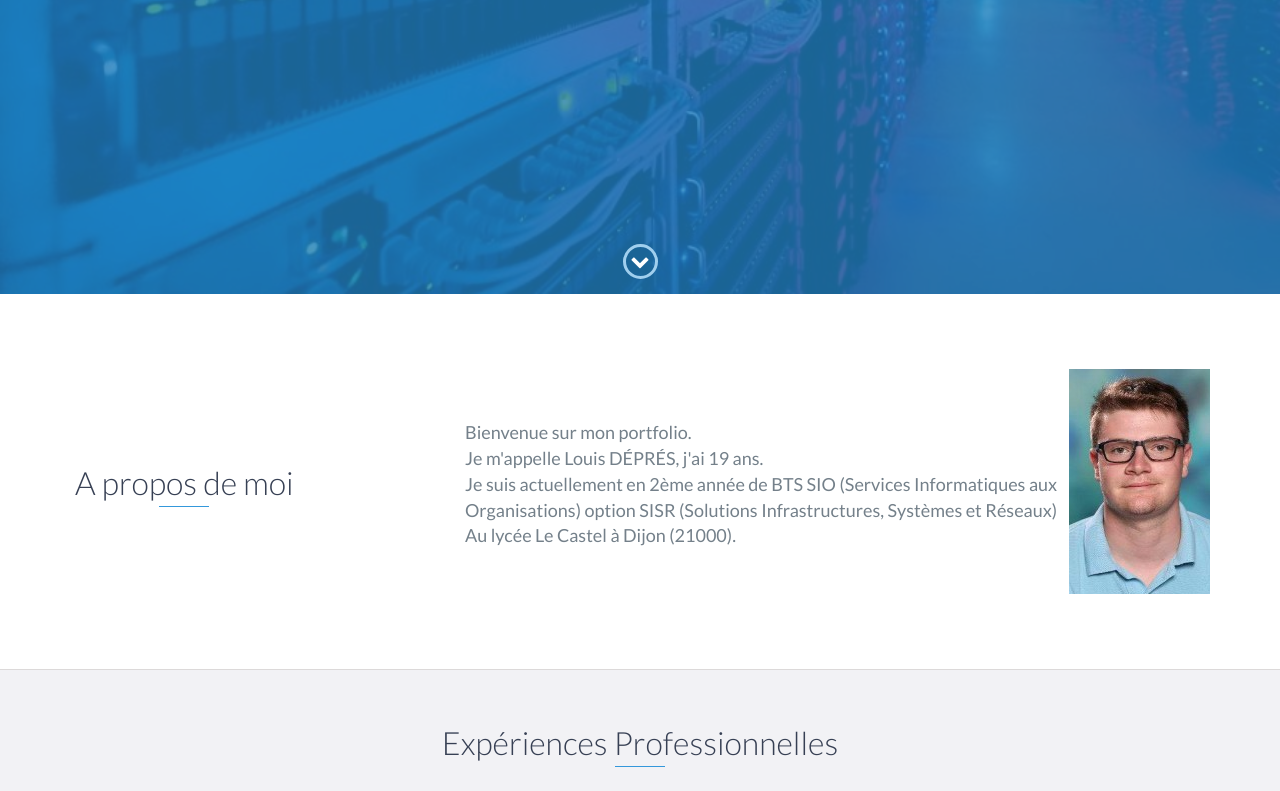
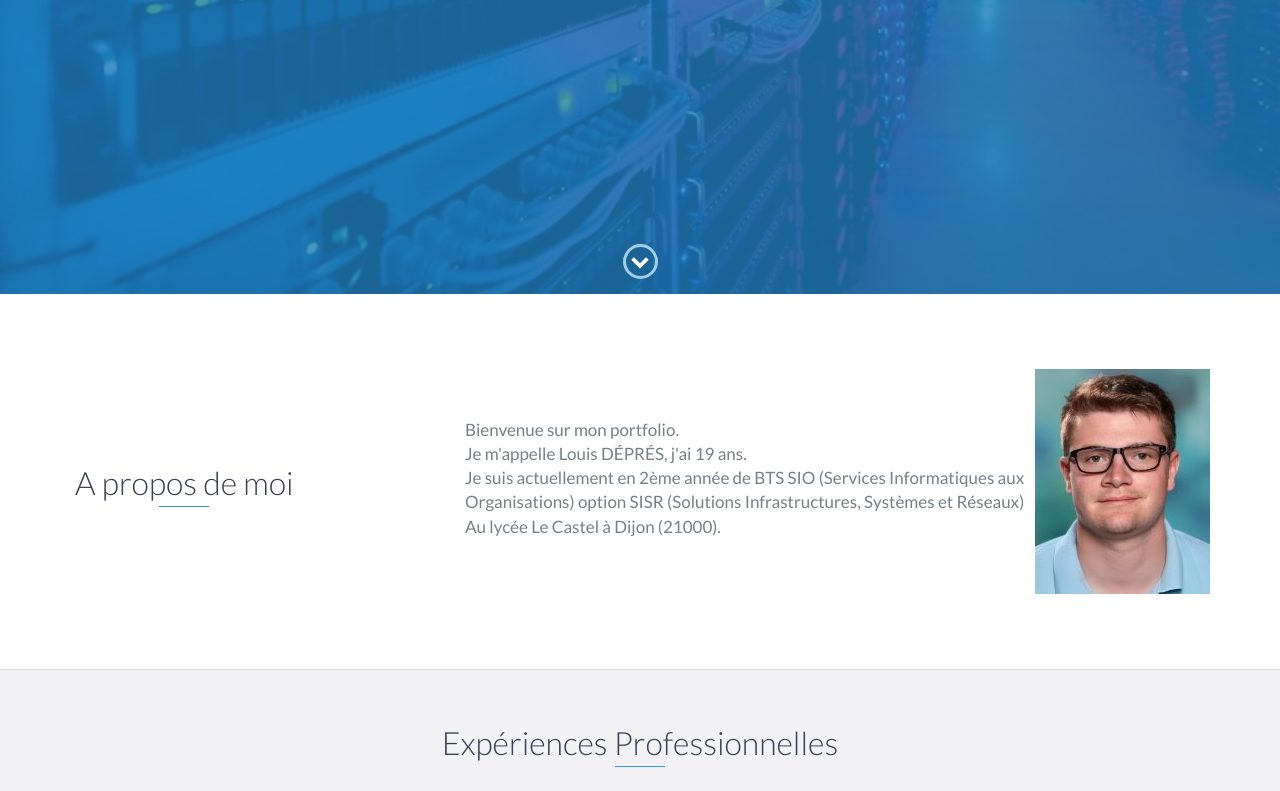
Before and after one commit to louis-dprs/louis-dprs.github.io, a website: page index.html in a window 1280 px wide. Shown: the part 506-1297 px from the top of the page. Drawn offline with nearby package versions, Linux system fonts and the light colour scheme.

Commit message:
Changement photo

```diff
--- a/index.html
+++ b/index.html
@@ -76,8 +76,8 @@
                     <h2 class="heading"></br></br>A propos de moi</h2>
                 </div>
                 <div class="col-md-8">
-					<figure class="auto"> <img src="images/profil.png"></figure>
-					<p style="font-size:18px">
+					<figure class="auto"> <img src="images/photo.jpg"></figure>
+					<p style="font-size:17px">
 						</br></br>Bienvenue sur mon portfolio.</br>
 						Je m'appelle Louis DÉPRÉS, j'ai 19 ans.</br>
 						Je suis actuellement en 2ème année de BTS SIO (Services Informatiques aux Organisations) option SISR (Solutions Infrastructures, Systèmes et Réseaux)</br>
```
Also changed, not shown: images/photo.jpg (added), images/profil.png (deleted).
